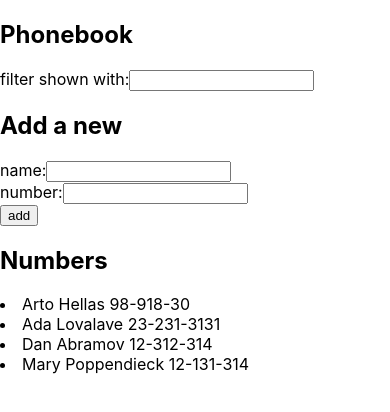
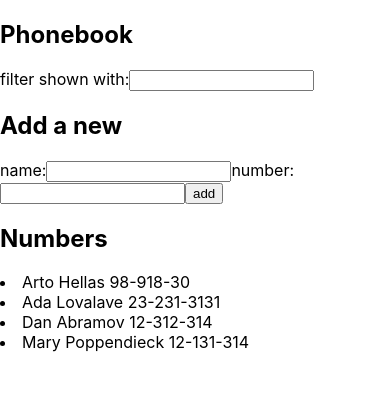
Before and after one commit to Skafishka/Full-Stack-Web-Development-2022, a React (Create React App) app in the folder Part-2/phonebook/: page / in a window 390 px wide. Shown: the top 412 px of the page. Built offline with nearby package versions, Linux system fonts and the light colour scheme.

Commit message:
2.10: The Phonebook Step5

```diff
--- a/Part-2/phonebook/src/App.js
+++ b/Part-2/phonebook/src/App.js
@@ -1,4 +1,52 @@
 import { useState } from 'react'
+
+const Personform = (props) => {
+  return (
+    <form onSubmit={props.addNote}>
+      <>
+        name:
+        <input
+          value={props.newName}
+          onChange={props.handleNoteChange}
+        />
+      </>
+      <>
+        number:
+        <input
+          value={props.newPhone}
+          onChange={props.handlePhoneChange}
+        />
+      </>
+      <>
+        <button type="submit">add</button>
+      </>
+    </form>
+  )
+}
+
+const Filter = (props) => {
+  return (
+    <>
+      {props.persons.filter(person => person.name.toLowerCase().includes(props.showFiltered.toLowerCase())).map((filteredName, id) => (
+        <li key={id.toString()}>
+          {filteredName.name} {filteredName.number}
+        </li>
+      ))}
+    </>
+  )
+}
+
+const Persons = (props) => {
+  return (
+    <>
+      filter shown with:
+      <input
+      value={props.showFiltered}
+      onChange={props.handleFilterChange}
+      />
+    </>
+  )
+}
 
 const App = () => {
   const [persons, setPersons] = useState([
@@ -40,41 +88,11 @@ const App = () => {
   return (
     <div>
       <h2>Phonebook</h2>
-      <div>
-        filter shown with:
-        <input
-        value={showFiltered}
-        onChange={handleFilterChange}
-        />
-      </div>
+      <Persons showFiltered={showFiltered} handleFilterChange={handleFilterChange} />
       <h2>Add a new</h2>
-      <form onSubmit={addNote}>
-        <div>
-          name:
-          <input
-            value={newName}
-            onChange={handleNoteChange}
-          />
-        </div>
-        <div>
-          number:
-          <input
-            value={newPhone}
-            onChange={handlePhoneChange}
-          />
-        </div>
-        <div>
-          <button type="submit">add</button>
-        </div>
-      </form>
+      <Personform addNote={addNote} newName={newName} handleNoteChange={handleNoteChange} newPhone={newPhone} handlePhoneChange={handlePhoneChange} />
       <h2>Numbers</h2>
-      <div>
-        {persons.filter(person => person.name.toLowerCase().includes(showFiltered.toLowerCase())).map((filteredName, id) => (
-          <li key={id.toString()}>
-            {filteredName.name} {filteredName.number}
-          </li>
-        ))}
-      </div>
+      <Filter persons={persons} showFiltered={showFiltered} />
     </div>
   );
 }
```
